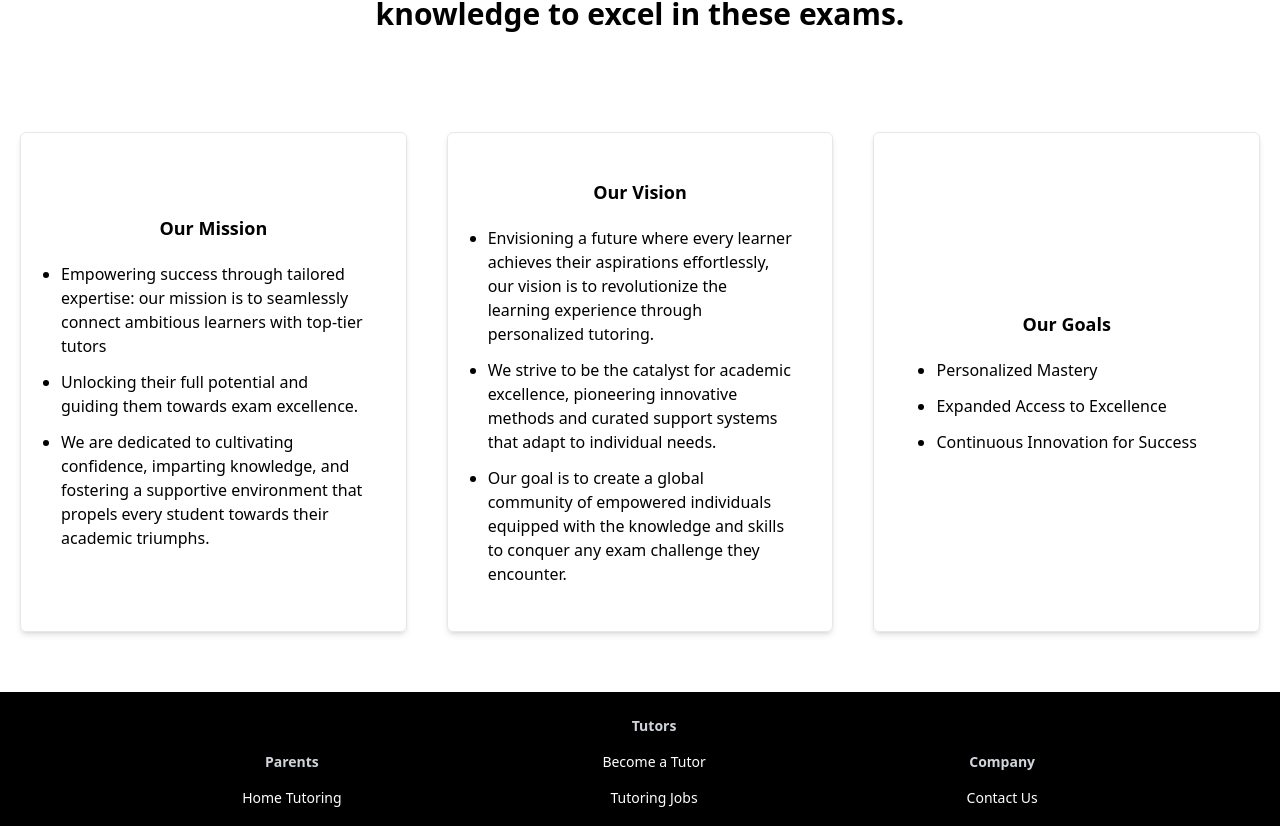
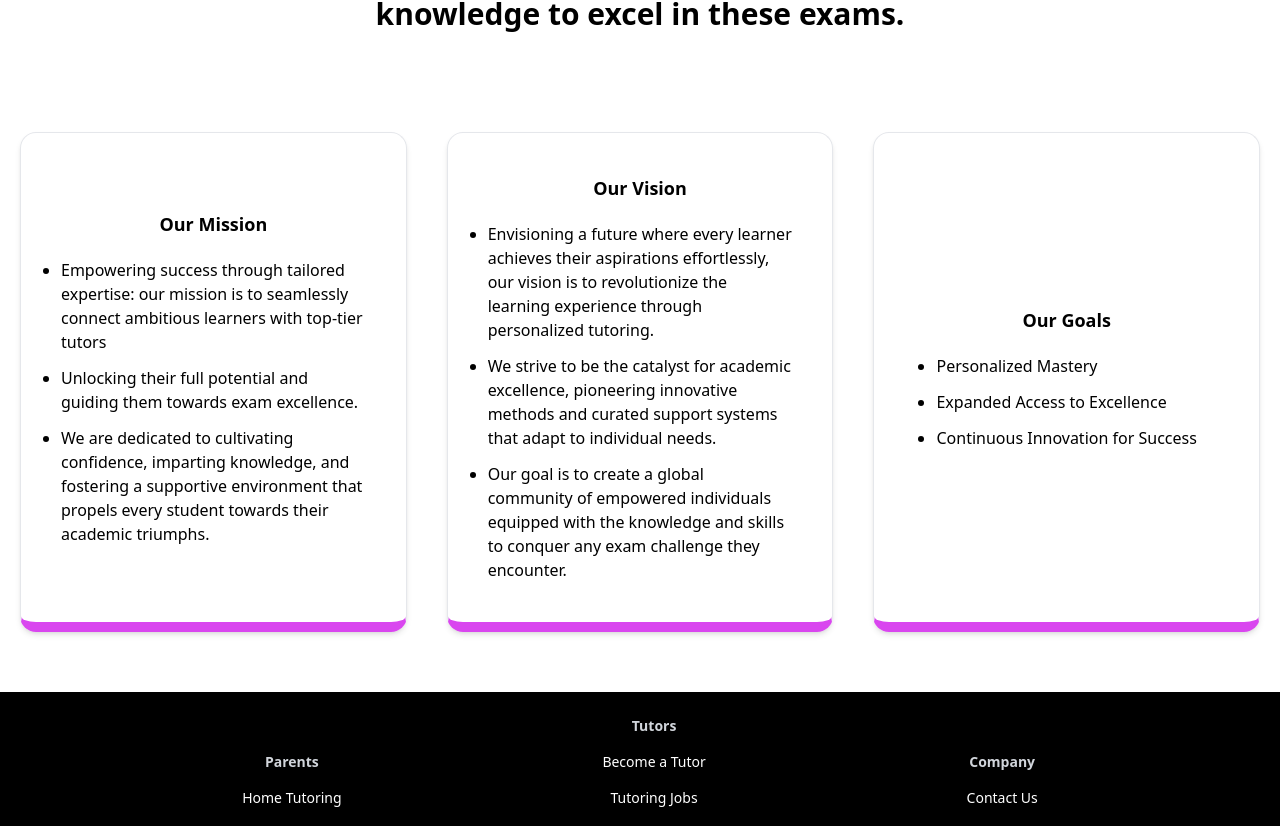
Before and after one commit to Mayor-Rhymes/learning-platform, a Vue app: page /about in a window 1280 px wide. Shown: the part 652-1478 px from the top of the page. Built offline with nearby package versions, Linux system fonts and the light colour scheme; a web font is replaced by a local one; what @splidejs/vue-splide would draw is missing.

Commit message:
Changed colors

```diff
--- a/src/components/Boast.vue
+++ b/src/components/Boast.vue
@@ -2,8 +2,6 @@
 import {
   PersonStanding,
   Star,
-  CheckCircle2Icon,
-  Check,
   CheckCircle,
 } from "lucide-vue-next";
 import { testimonials } from "../lib/mockTestimonials";
--- a/src/views/AboutView.vue
+++ b/src/views/AboutView.vue
@@ -39,7 +39,7 @@
       class="grid grid-cols-1 md:grid-cols-2 lg:grid-cols-3 p-5 justify-evenly items-center gap-10"
     >
       <div
-        class="flex flex-col gap-5 items-center lg:h-[500px] justify-center rounded-md border cursor-pointer transition-all duration-300 ease-in-out p-10 delay-300 shadow-md hover:shadow-fuchsia-400 hover:-translate-y-4 group"
+        class="flex flex-col gap-5 items-center lg:h-[500px]  justify-center rounded-2xl border border-b-[10px] border-b-fuchsia-500 cursor-pointer transition-all duration-300 ease-in-out p-10 delay-300 shadow-md hover:shadow-fuchsia-400 hover:-translate-y-4 group"
       >
         <h6 class="text-lg font-bold group-hover:text-fuchsia-600 transition-all duration-200 delay-200 ease-in-out">Our Mission</h6>
         <ul class="list-disc flex flex-col gap-3 group-hover:text-blue-400 transition-all duration-200 delay-200 ease-in-out">
@@ -59,7 +59,7 @@
         </ul>
       </div>
       <div
-        class="group flex flex-col gap-5 items-center lg:h-[500px] justify-center rounded-md border cursor-pointer transition-all duration-300 ease-in-out p-10 delay-300 shadow-md hover:shadow-fuchsia-400 hover:-translate-y-4"
+        class="group flex flex-col gap-5 items-center lg:h-[500px] justify-center rounded-2xl border border-b-[10px] border-b-fuchsia-500 cursor-pointer transition-all duration-300 ease-in-out p-10 delay-300 shadow-md hover:shadow-fuchsia-400 hover:-translate-y-4"
       >
         <h6 class="text-lg font-bold group-hover:text-fuchsia-600 transition-all duration-200 delay-200 ease-in-out">Our Vision</h6>
         <ul class="list-disc flex flex-col gap-3 group-hover:text-blue-400 transition-all duration-200 delay-200 ease-in-out">
@@ -81,7 +81,7 @@
         </ul>
       </div>
       <div
-        class="group flex flex-col gap-5 items-center lg:h-[500px] justify-center rounded-md border cursor-pointer transition-all duration-300 ease-in-out p-10 delay-300 shadow-md hover:shadow-fuchsia-400 hover:-translate-y-4"
+        class="group flex flex-col gap-5 items-center lg:h-[500px] justify-center rounded-2xl border border-b-[10px] border-b-fuchsia-500  cursor-pointer transition-all duration-300 ease-in-out p-10 delay-300 shadow-md hover:shadow-fuchsia-400 hover:-translate-y-4"
       >
         <h6 class="text-lg font-bold group-hover:text-fuchsia-600 transition-all duration-200 delay-200 ease-in-out">Our Goals</h6>
         <ul class="list-disc flex flex-col gap-3 group-hover:text-blue-400 transition-all duration-200 delay-200 ease-in-out">
```
